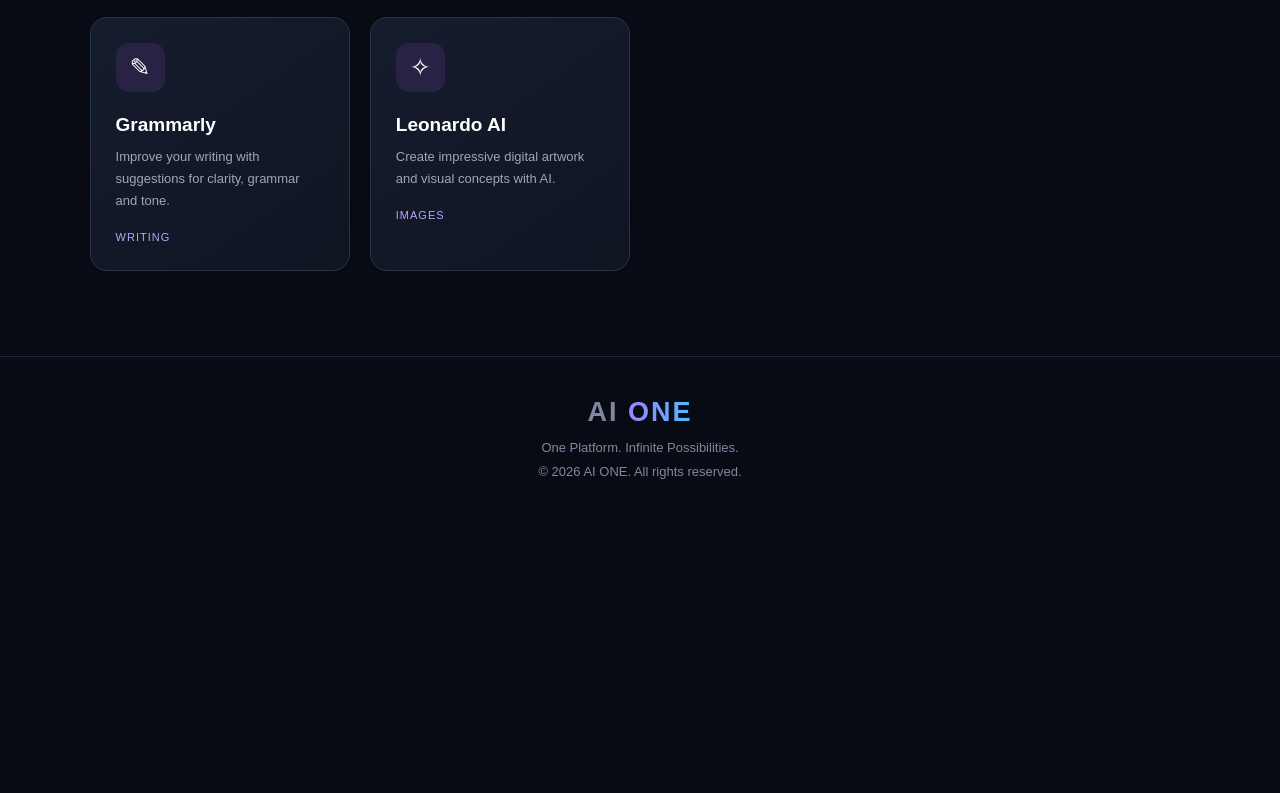
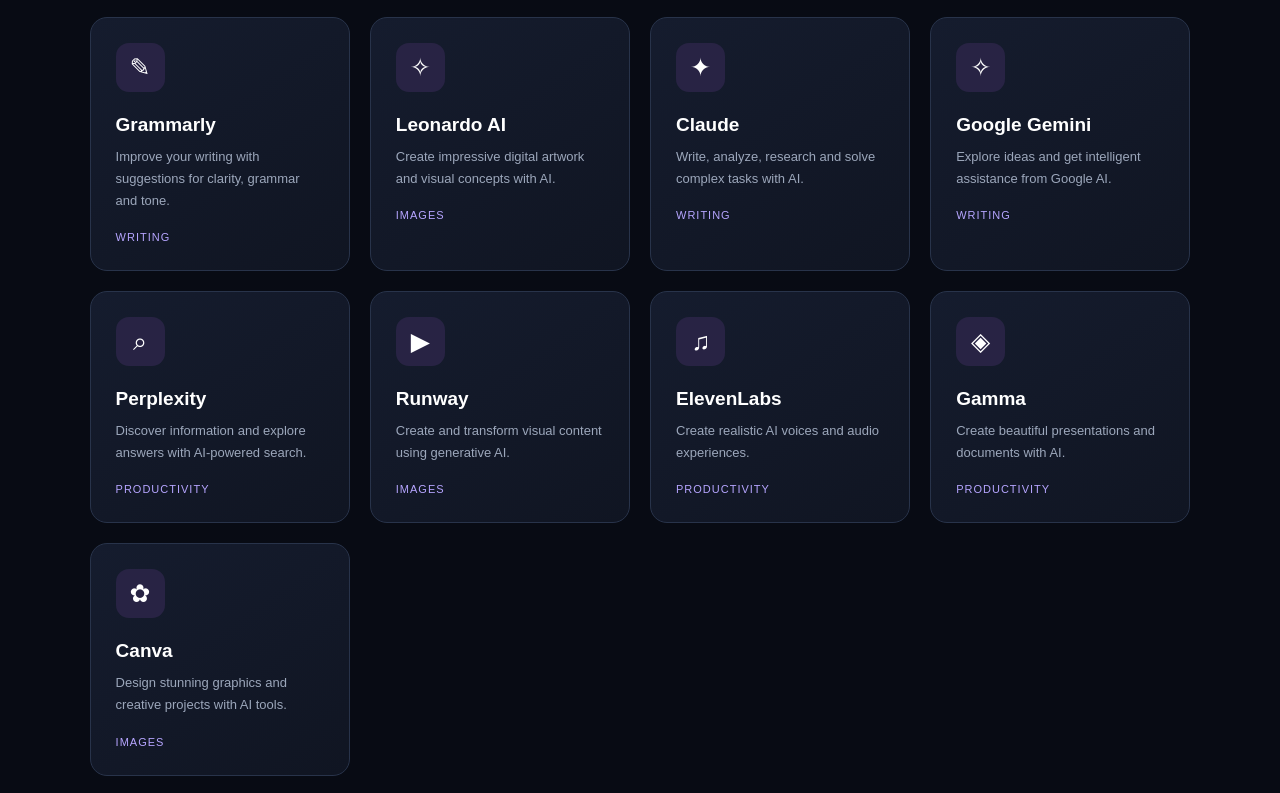
Before and after one commit to AI-ONE-Official/ai-one, a plain HTML site: page index.html in a window 1280 px wide. Shown: the part 1247-2040 px from the top of the page. Before the commit the page ends 1766 px from the top, so only its background shows below. Drawn offline with Linux system fonts and the light colour scheme.

Commit message:
Update curated tools count and add new AI tools
Add 7 new AI tools

```diff
--- a/index.html
+++ b/index.html
@@ -77,7 +77,7 @@ nav a{font-size:12px}
 <input id="search" type="text" placeholder="Search AI tools..." oninput="filterTools()">
 </div>
 <div class="stats">
-<div class="stat"><strong>06</strong><span>Curated Tools</span></div>
+<div class="stat"><strong>13</strong><span>Curated Tools</span></div>
 <div class="stat"><strong>04</strong><span>Categories</span></div>
 <div class="stat"><strong>01</strong><span>Destination</span></div>
 </div>
@@ -140,7 +140,54 @@ nav a{font-size:12px}
 <p>Create impressive digital artwork and visual concepts with AI.</p>
 <span class="category">Images</span>
 </a>
+<a class="card" data-category="Writing" href="https://claude.ai/" target="_blank" rel="noopener noreferrer">
+<div class="icon">✦</div>
+<h3>Claude</h3>
+<p>Write, analyze, research and solve complex tasks with AI.</p>
+<span class="category">Writing</span>
+</a>
 
+<a class="card" data-category="Writing" href="https://gemini.google.com/" target="_blank" rel="noopener noreferrer">
+<div class="icon">✧</div>
+<h3>Google Gemini</h3>
+<p>Explore ideas and get intelligent assistance from Google AI.</p>
+<span class="category">Writing</span>
+</a>
+
+<a class="card" data-category="Productivity" href="https://www.perplexity.ai/" target="_blank" rel="noopener noreferrer">
+<div class="icon">⌕</div>
+<h3>Perplexity</h3>
+<p>Discover information and explore answers with AI-powered search.</p>
+<span class="category">Productivity</span>
+</a>
+
+<a class="card" data-category="Images" href="https://runwayml.com/" target="_blank" rel="noopener noreferrer">
+<div class="icon">▶</div>
+<h3>Runway</h3>
+<p>Create and transform visual content using generative AI.</p>
+<span class="category">Images</span>
+</a>
+
+<a class="card" data-category="Productivity" href="https://elevenlabs.io/" target="_blank" rel="noopener noreferrer">
+<div class="icon">♫</div>
+<h3>ElevenLabs</h3>
+<p>Create realistic AI voices and audio experiences.</p>
+<span class="category">Productivity</span>
+</a>
+
+<a class="card" data-category="Productivity" href="https://gamma.app/" target="_blank" rel="noopener noreferrer">
+<div class="icon">◈</div>
+<h3>Gamma</h3>
+<p>Create beautiful presentations and documents with AI.</p>
+<span class="category">Productivity</span>
+</a>
+
+<a class="card" data-category="Images" href="https://www.canva.com/" target="_blank" rel="noopener noreferrer">
+<div class="icon">✿</div>
+<h3>Canva</h3>
+<p>Design stunning graphics and creative projects with AI tools.</p>
+<span class="category">Images</span>
+</a>
 </div>
 <p class="empty" id="empty">No matching tools found. Try another search.</p>
 </section>
```
